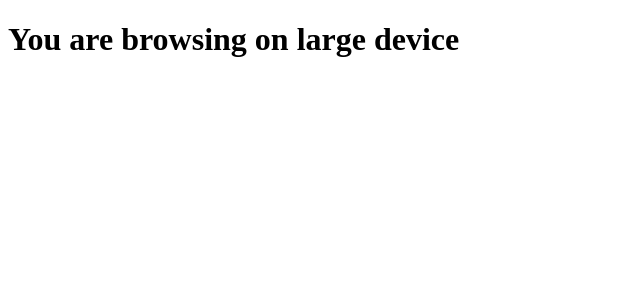
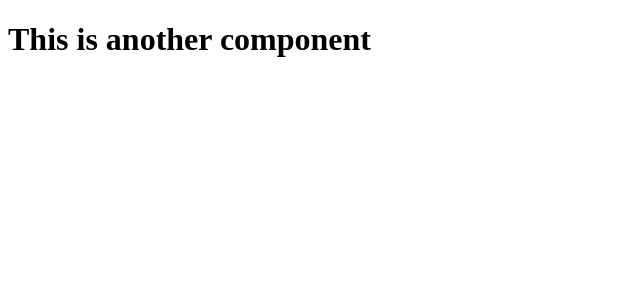
Before and after one commit to SOUROVSARKERTEC12/React, a React (Create React App) app: page / in a window 1280 px wide. Shown: the top 300 px of the page, without its empty margins (0-640 px from the left). Built offline with nearby package versions, Linux system fonts and the light colour scheme.

Commit message:
layout Checker with different rendering className

```diff
--- a/src/App.js
+++ b/src/App.js
@@ -1,11 +1,11 @@
 import React from 'react';
-import LayoutComponentOne from './components/LayoutComponent';
+import LayoutComponentTwo from './components/LayoutComponentTwo';
 
 export default function App(){
 
     return(
         <div className="app">
-           <LayoutComponentOne/>
+           <LayoutComponentTwo/>
         </div>
     )
 }
--- /dev/null
+++ b/src/components/LayoutComponentTwo.js
@@ -0,0 +1,22 @@
+import React, { useEffect, useState } from 'react';
+
+export default function LayoutComponentTwo() {
+    const [onSmallScreen, setOnSmallScreen] = useState(false);
+
+    const checkScreenSize = () => {
+        setOnSmallScreen(window.innerWidth < 768);
+    };
+
+    useEffect(() => {
+        checkScreenSize();
+        window.addEventListener('resize', checkScreenSize);
+
+        return () => window.removeEventListener('resize', checkScreenSize);
+    }, []);
+
+    return (
+        <div className={onSmallScreen ? 'small' : 'large'}>
+            <h1>This is another component</h1>
+        </div>
+    );
+}
```
